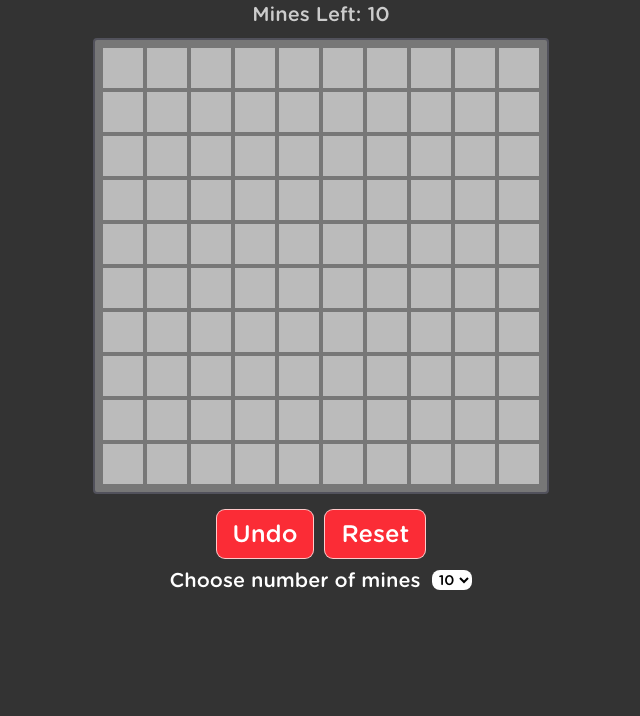
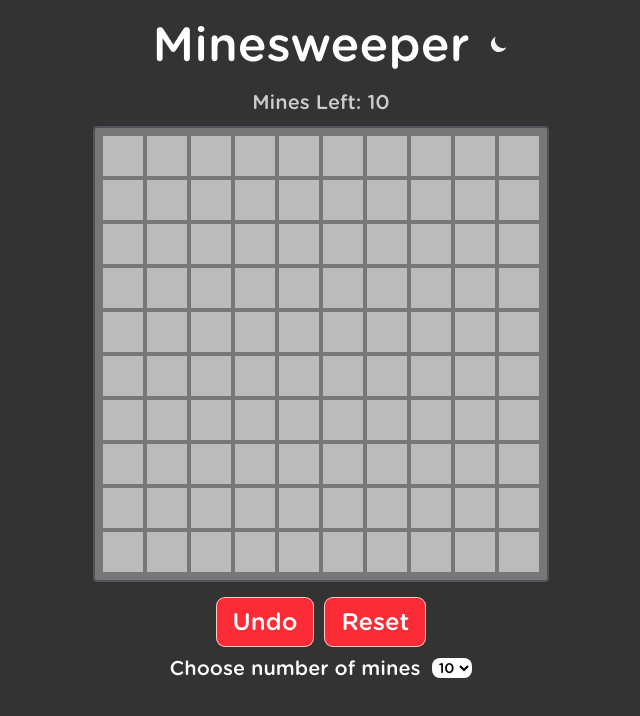
Before and after one commit to Gasser5050/minesweeper, a React (Vite) app: page / in a window 1280 px wide. Shown: the top 716 px of the page, without its empty margins (319-959 px from the left). Built offline with nearby package versions, Linux system fonts and the light colour scheme.

Commit message:
Add files via upload

```diff
--- a/src/layouts/AppLayout.tsx
+++ b/src/layouts/AppLayout.tsx
@@ -1,15 +1,27 @@
+import { useState } from "react";
 import { Outlet, ScrollRestoration, useNavigation } from "react-router-dom";
+import ToggleView from "../components/ToggleView";
 
 function AppLayout() {
   const { state } = useNavigation();
+  const [darkMode, setDarkMode] = useState(() => {
+    return JSON.parse(localStorage.getItem("THEME") || "false");
+  });
 
   return (
-    <div className="min-h-screen w-full bg-background flex flex-col items-center text-white select-none">
+    <div
+      className={`${darkMode ? "dark" : ""} min-h-screen w-full bg-background dark:bg-white text-white dark:text-black flex flex-col items-center select-none `}
+    >
       {state === "loading" && (
         <div className="fixed inset-0 z-10 flex items-center justify-center bg-black/10">
           <div className="w-25 h-25 border-5 border-[hsl(200,100%,10%)] border-t-transparent rounded-full animate-spin" />
         </div>
       )}
+
+      <header className="flex">
+        <h1 className="m-5 text-2xl md:text-5xl">Minesweeper</h1>
+        <ToggleView theme={darkMode} toggleTheme={setDarkMode} />
+      </header>
 
       <main className="flex flex-col items-center">
         <Outlet />
```
